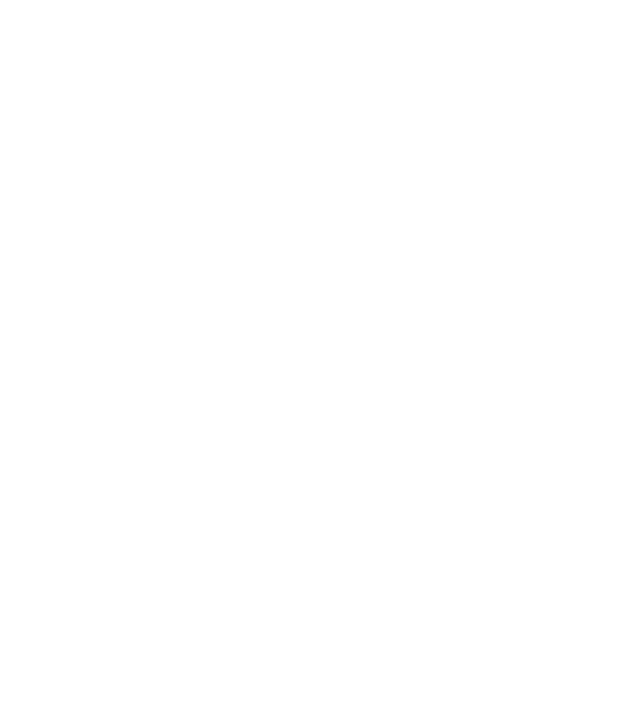
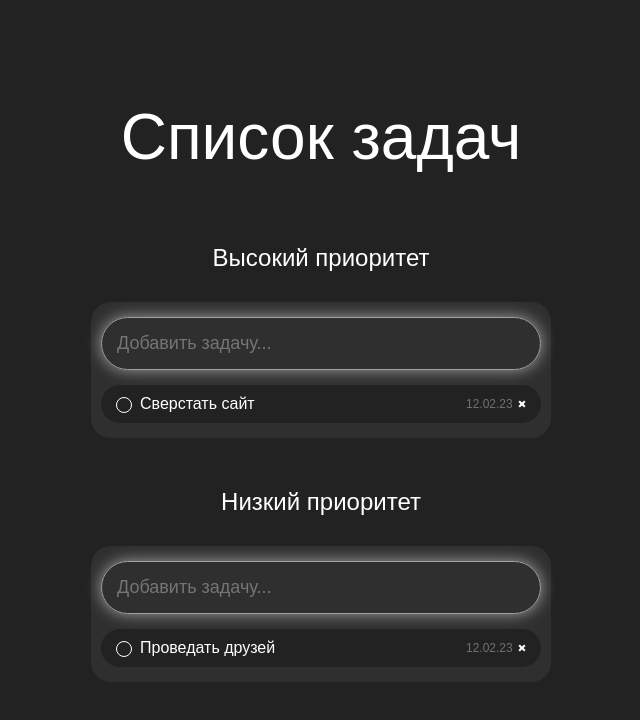
Before and after one commit to Kustiche/ToDo, a website built with Vite: page index.html in a window 1280 px wide. Shown: the whole page, without its empty margins (319-959 px from the left). Built offline with nearby package versions, Linux system fonts and the light colour scheme; a web font is replaced by a local one.

Commit message:
Made up ToDo

```diff
--- a/index.html
+++ b/index.html
@@ -12,6 +12,61 @@
     <title>ToDo</title>
   </head>
   <body>
+    <section class="todo">
+      <div class="container">
+        <div class="todo__wrap">
+          <h1 class="todo__title">Список задач</h1>
+          <div class="todo__priorities">
+            <h2 class="todo__subtitle">Высокий приоритет</h2>
+            <div class="todo__inner">
+              <form class="form" action="#">
+                <input
+                  class="form__input-text input"
+                  type="text"
+                  placeholder="Добавить задачу..."
+                />
+              </form>
+              <div class="todo__inner-tasks">
+                <div class="todo__task">
+                  <div class="todo__task-left">
+                    <input class="todo__btn btn-reset" type="checkbox"></input>
+                    <p class="todo__text">Сверстать сайт</p>
+                  </div>
+                  <div class="todo__task-right">
+                    <span class="todo__task-time">12.02.23</span>
+                    <button class="todo__btn-close btn-reset"></button>
+                  </div>
+                </div>
+              </div>
+            </div>
+          </div>
+          <div class="todo__priorities">
+            <h2 class="todo__subtitle">Низкий приоритет</h2>
+            <div class="todo__inner">
+              <form class="form" action="#">
+                <input
+                  class="form__input-text input"
+                  type="text"
+                  placeholder="Добавить задачу..."
+                />
+              </form>
+              <div class="todo__inner-tasks">
+                <div class="todo__task">
+                  <div class="todo__task-left">
+                    <input class="todo__btn btn-reset" type="checkbox"></input>
+                    <p class="todo__text">Проведать друзей</p>
+                  </div>
+                  <div class="todo__task-right">
+                    <span class="todo__task-time">12.02.23</span>
+                    <button class="todo__btn-close btn-reset"></button>
+                  </div>
+                </div>
+              </div>
+            </div>
+          </div>
+        </div>
+      </div>
+    </section>
     <script type="module" src="src/js/main.js"></script>
   </body>
 </html>
--- a/src/style.scss
+++ b/src/style.scss
@@ -7,11 +7,11 @@
 }
 
 $white: #ffffff;
-$black: #000000;
 $mine-shaft: #2F2F2F;
 $silver-chalice: #A1A1A1;
 $barberry: #E7E61A;
 $dove-gray: #707070;
+$mine: #222222;
 
 @import "libs/normalize";
 
@@ -27,17 +27,18 @@ html {
 }
 
 body {
-  font-family: "Manrope", sans-serif;
-  font-weight: 700;
+  font-family: "Seoulnamsan", sans-serif;
+  font-weight: 400;
   font-size: 20px;
   line-height: 27px;
-  color: $black;
+  background-color: $mine;
+  color: $white;
 }
 
 .container{
   margin: 0 auto;
   padding: 0 15px;
-  max-width: 1310px;
+  max-width: 490px;
 }
 
 .btn-reset {
@@ -58,3 +59,197 @@ body {
   padding: 0;
   list-style: none;
 }
+
+.input{
+  all: unset;
+}
+
+.todo {
+  padding: 100px 0;
+
+  .todo__wrap {
+    display: flex;
+    flex-direction: column;
+    align-items: center;
+  }
+
+  .todo__title {
+    margin: 0;
+    margin-bottom: 70px;
+    font-weight: 400;
+    line-height: normal;
+    font-size: 64px;
+  }
+
+  .todo__priorities {
+    display: flex;
+    flex-direction: column;
+    align-items: center;
+    margin-bottom: 50px;
+    width: 100%;
+    max-width: 460px;
+
+    &:last-child {
+      margin-bottom: 0;
+    }
+  }
+
+  .todo__subtitle {
+    margin: 0;
+    margin-bottom: 30px;
+    font-size: 24px;
+    font-weight: 400;
+    line-height: normal;
+    text-align: center;
+  }
+
+  .todo__inner {
+    display: flex;
+    flex-direction: column;
+    align-items: center;
+    padding: 15px 10px;
+    width: 100%;
+    border-radius: 20px;
+    background-color: $mine-shaft;
+  }
+
+  .todo__inner-tasks {
+    display: flex;
+    flex-direction: column;
+    align-items: flex-start;
+    width: 100%;
+  }
+
+  .todo__task {
+    display: flex;
+    justify-content: space-between;
+    align-items: center;
+    margin-bottom: 10px;
+    padding: 10px 15px;
+    width: 100%;
+    background-color: $mine;
+    border-radius: 20px;
+
+    &:last-child {
+      margin-bottom: 0;
+    }
+  }
+
+  .todo__task-left {
+    display: flex;
+    align-items: center;
+    width: 100%;
+    max-width: 260px;
+  }
+
+  .todo__btn {
+    all: unset;
+    margin-right: 10px;
+    width: 100%;
+    max-width: 14px;
+    min-height: 14px;
+    cursor: pointer;
+    position: relative;
+
+    &::after {
+      position: absolute;
+      content: '';
+      width: 14px;
+      height: 14px;
+      border: 1px solid $white;
+      border-radius: 50%;
+      top: 0;
+      left: 0;
+      transition: transform .4s;
+    }
+
+    &::before {
+      display: none;
+      position: absolute;
+      content: '';
+      width: 7px;
+      height: 7px;
+      border-radius: 50%;
+      background-color: $barberry;
+      top: 50%;
+      left: 50%;
+      transform: translate(-35%, -35%);
+      transition: transform .4s;
+    }
+
+    &:checked {
+      &::before {
+        display: flex;
+      }
+    }
+
+    &:hover {
+      &::after {
+        transform: scale(0.80);
+      }
+    }
+  }
+
+  .todo__text {
+    margin: 0;
+    font-size: 16px;
+    line-height: normal;
+  }
+
+  .todo__task-right {
+    display: flex;
+    justify-content: space-between;
+    align-items: center;
+    width: 100%;
+    max-width: 60px;
+  }
+
+  .todo__task-time {
+    color: $dove-gray;
+    font-size: 12px;
+    line-height: normal;
+  }
+
+  .todo__btn-close {
+    width: 100%;
+    max-width: 8px;
+    min-height: 8px;
+    position: relative;
+    transition: transform .4s;
+
+    &::after, &::before {
+      position: absolute;
+      content: '';
+      width: 8px;
+      border-top: 2px solid $white;
+      top: 50%;
+      left: 0;
+      transform: translateY(-50%) rotate(45deg);
+    }
+
+    &::before {
+      transform: translateY(-50%) rotate(-45deg);
+    }
+
+    &:hover {
+        transform: scale(1.50);
+    }
+  }
+}
+
+.form {
+  display: flex;
+  justify-content: center;
+  margin-bottom: 15px;
+  width: 100%;
+
+  .form__input-text {
+    padding: 15px;
+    width: 100%;
+    border-radius: 1000px;
+    border: 1px solid $silver-chalice;
+    box-shadow: 0px 0px 15px 0px $silver-chalice;
+    font-size: 18px;
+    line-height: normal;
+  }
+}
```
